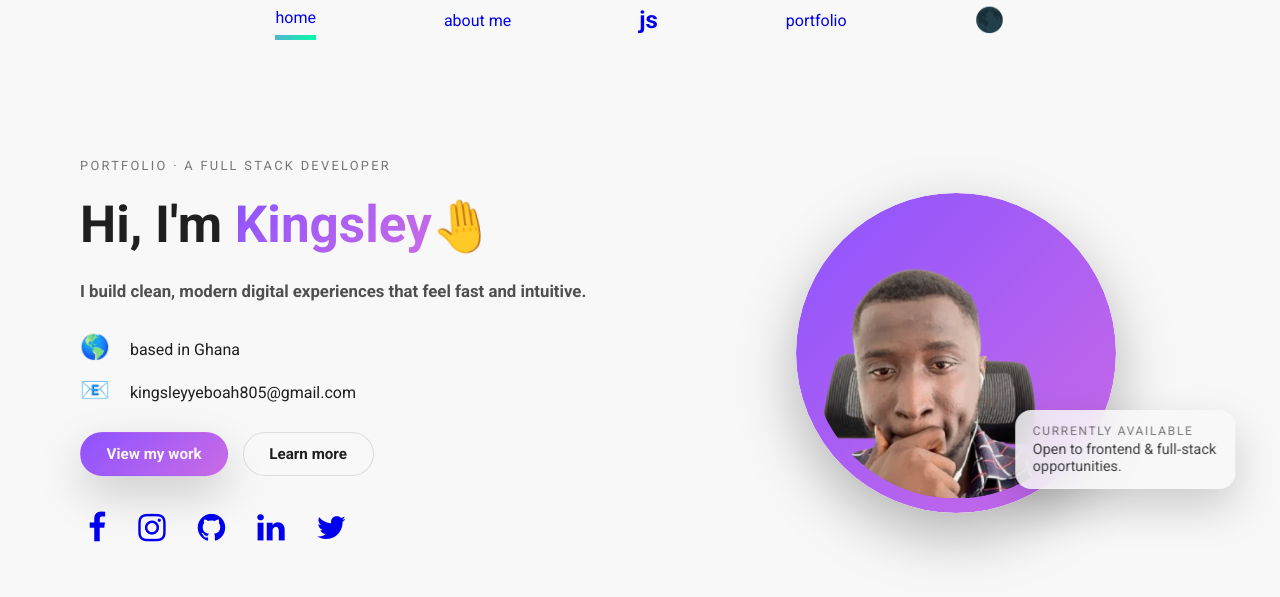
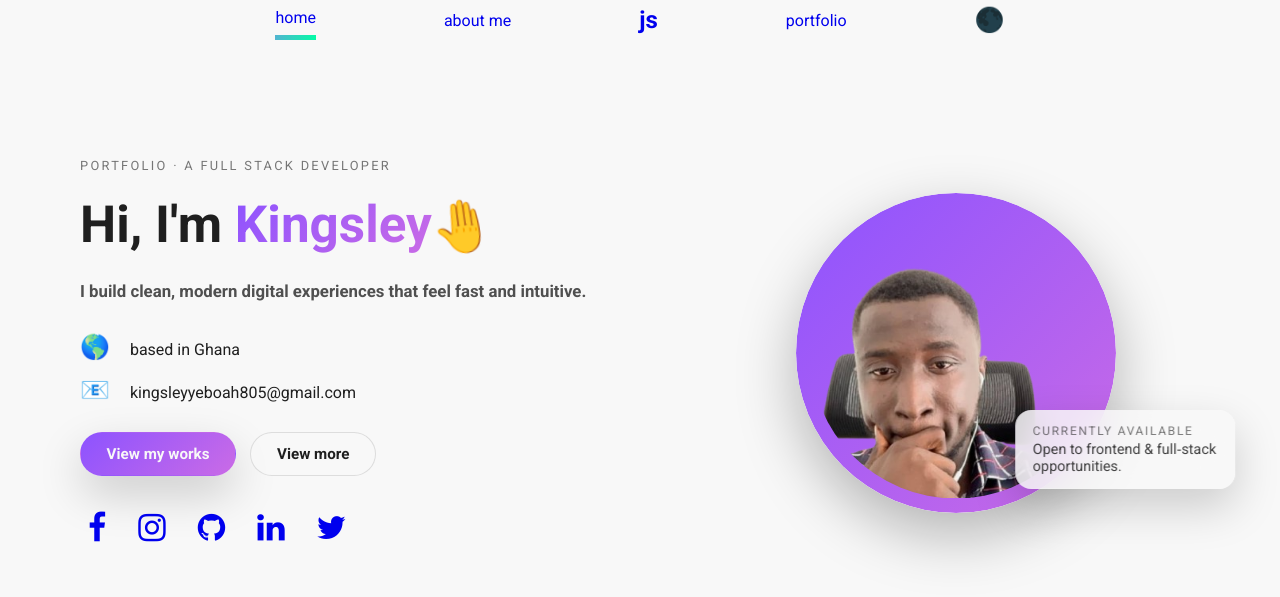
Before and after one commit to kingsley805-tech/kingsport, a React (Create React App) app: page / in a window 1280 px wide. Shown: the top 597 px of the page. Built offline with nearby package versions, Linux system fonts and the light colour scheme; the HTML template or start-up script is replaced by a standard one.

Commit message:
push all

```diff
--- a/src/components/home/Home.js
+++ b/src/components/home/Home.js
@@ -5,7 +5,9 @@ import classNames from 'classnames';
 import EmojiBullet from "./EmojiBullet";
 import SocialIcon from "./SocialIcon";
 import { Box } from "@mui/material";
-import { info } from "../../info/Info";
+import { info, singlePage } from "../../info/Info";
+import { HashLink } from 'react-router-hash-link';
+import { Link as RouterLink } from 'react-router-dom';
 
 export default function Home({ innerRef }) {
 
@@ -36,14 +38,39 @@ export default function Home({ innerRef }) {
                   ))}
                </Box>
 
-               <Box className={Style.actions}>
-                  <a href="#portfolio" className={classNames(Style.button, Style.buttonPrimary)}>
-                     View my work
-                  </a>
-                  <a href="#about" className={classNames(Style.button, Style.buttonGhost)}>
-                     Learn more
-                  </a>
-               </Box>
+               {singlePage ? (
+                  <Box className={Style.actions}>
+                     <HashLink
+                        to="#portfolio"
+                        smooth
+                        className={classNames(Style.button, Style.buttonPrimary)}
+                     >
+                        View my works
+                     </HashLink>
+                     <HashLink
+                        to="#about"
+                        smooth
+                        className={classNames(Style.button, Style.buttonGhost)}
+                     >
+                        View more
+                     </HashLink>
+                  </Box>
+               ) : (
+                  <Box className={Style.actions}>
+                     <RouterLink
+                        to="/portfolio"
+                        className={classNames(Style.button, Style.buttonPrimary)}
+                     >
+                        View my works
+                     </RouterLink>
+                     <RouterLink
+                        to="/about"
+                        className={classNames(Style.button, Style.buttonGhost)}
+                     >
+                        View more
+                     </RouterLink>
+                  </Box>
+               )}
 
                <Box className={Style.socials}>
                   {info.socials.map((social, index) => (
```
